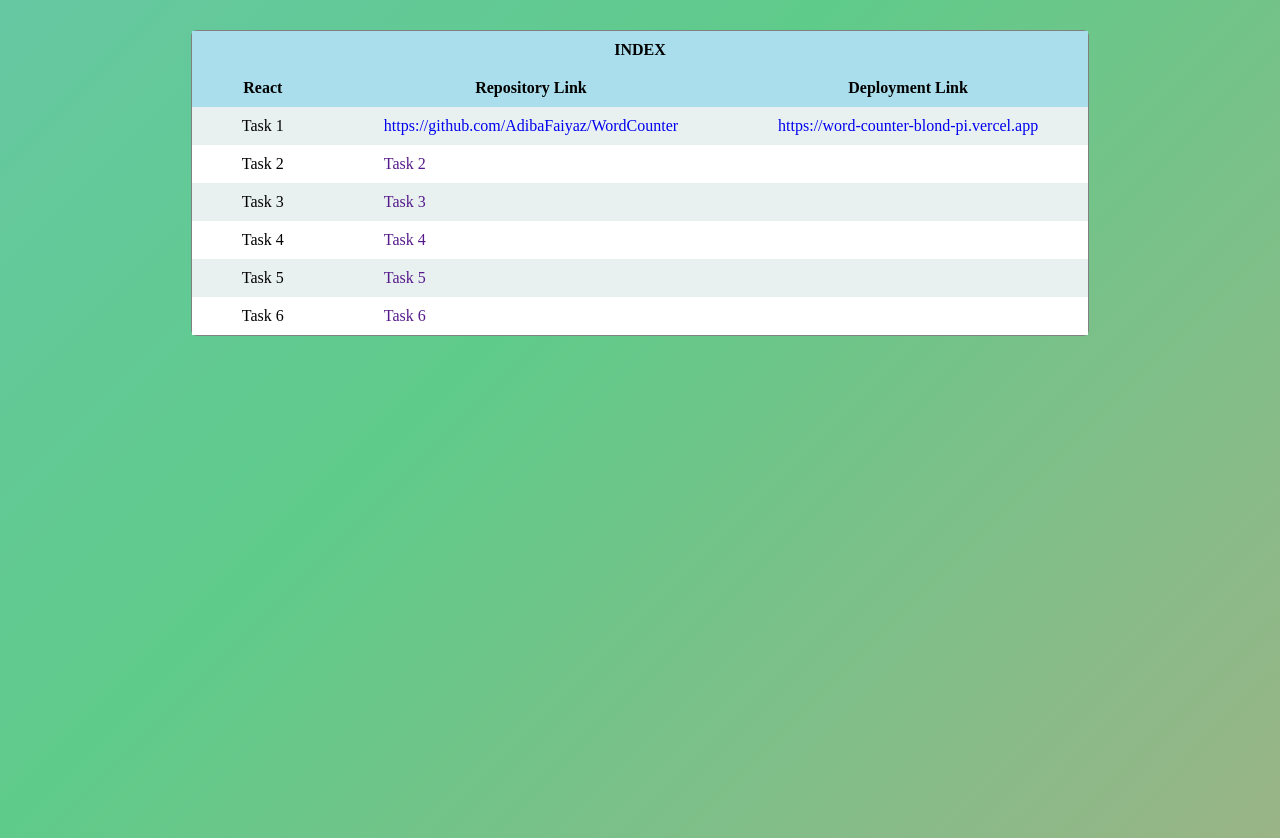
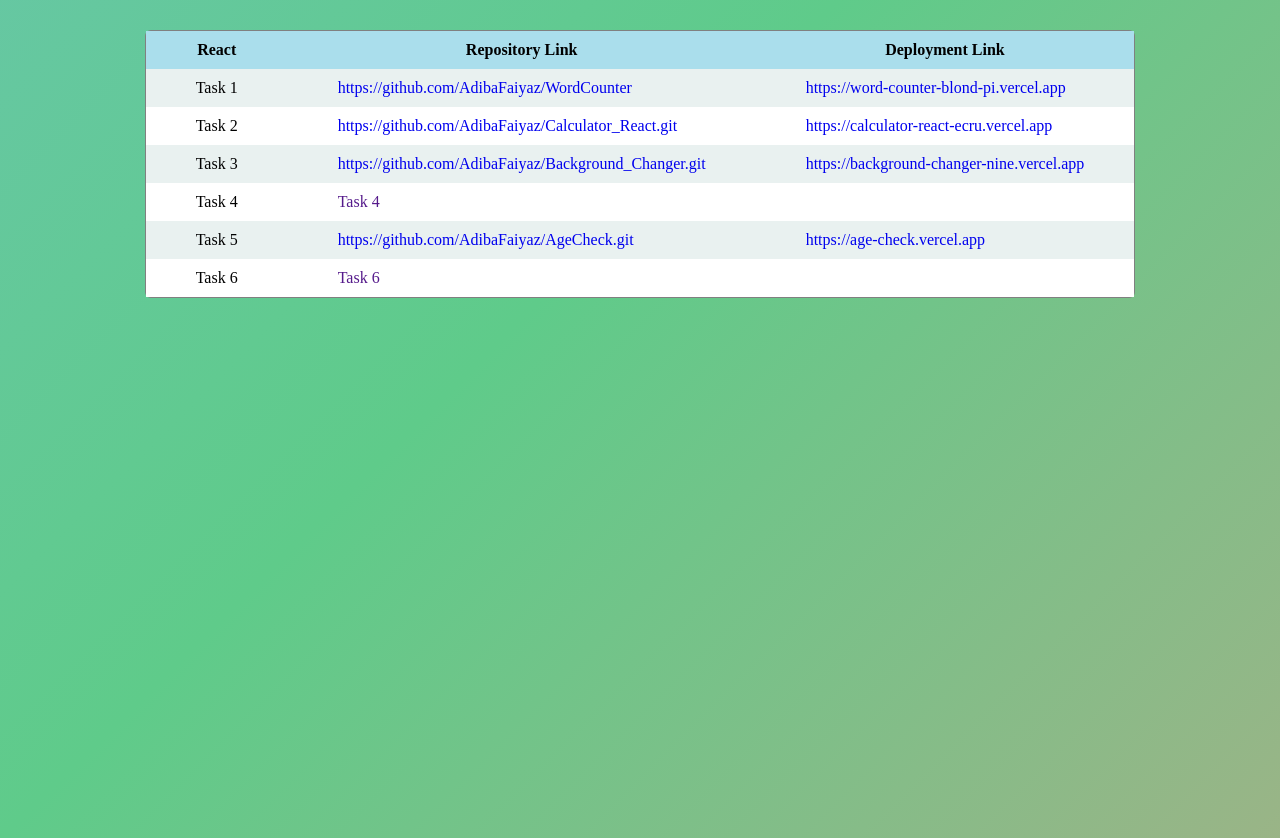
Before and after one commit to AdibaFaiyaz/MERNFS_3, a plain HTML site: page index.html in a window 1280 px wide. Drawn offline with Linux system fonts and the light colour scheme.

Commit message:
second commit

```diff
--- a/index.html
+++ b/index.html
@@ -61,9 +61,9 @@
     <div class="d-flex flex-column justify-content-center w-100 h-100">
         <center>
             <table cellspacing="0">
-                <tr>
+                <!-- <tr>
                     <th colspan="3">INDEX</th>
-                </tr>
+                </tr> -->
                 <tr>
                     <th>React</th>
                     <th>Repository Link</th>
@@ -76,28 +76,28 @@
                 </tr>
                 <tr class="two">
                     <td>Task 2</td>
-                    <td><a href="" target="_blank">Task 2</a></td>
-                    <td><a href=""></a></td>
+                    <td><a href="https://github.com/AdibaFaiyaz/Calculator_React.git" target="_blank">https://github.com/AdibaFaiyaz/Calculator_React.git</a></td>
+                    <td><a href="https://calculator-react-ecru.vercel.app" target="_blank">https://calculator-react-ecru.vercel.app</a></td>
                 </tr>
                 <tr class="one">
                     <td>Task 3</td>
-                    <td><a href="" target="_blank">Task 3</a></td>
-                    <td><a href=""></a></td>
+                    <td><a href="https://github.com/AdibaFaiyaz/Background_Changer.git" target="_blank">https://github.com/AdibaFaiyaz/Background_Changer.git</a></td>
+                    <td><a href="https://background-changer-nine.vercel.app">https://background-changer-nine.vercel.app</a></td>
                 </tr>
                 <tr class="two">
                     <td>Task 4</td>
                     <td><a href="" target="_blank">Task 4</a></td>
-                    <td><a href=""></a></td>
+                    <td><a href="" target="_blank"></a></td>
                 </tr>
                 <tr class="one">
                     <td>Task 5</td>
-                    <td><a href="" target="_blank">Task 5</a></td>
-                    <td><a href=""></a></td>
+                    <td><a href="https://github.com/AdibaFaiyaz/AgeCheck.git" target="_blank">https://github.com/AdibaFaiyaz/AgeCheck.git</a></td>
+                    <td><a href="https://age-check.vercel.app" target="_blank">https://age-check.vercel.app</a></td>
                 </tr>
                 <tr class="two">
                     <td>Task 6</td>
                     <td><a href="" target="_blank">Task 6</a></td>
-                    <td><a href=""></a></td>
+                    <td><a href="" target="_blank"></a></td>
                 </tr>
             </table>
         </center>
```
